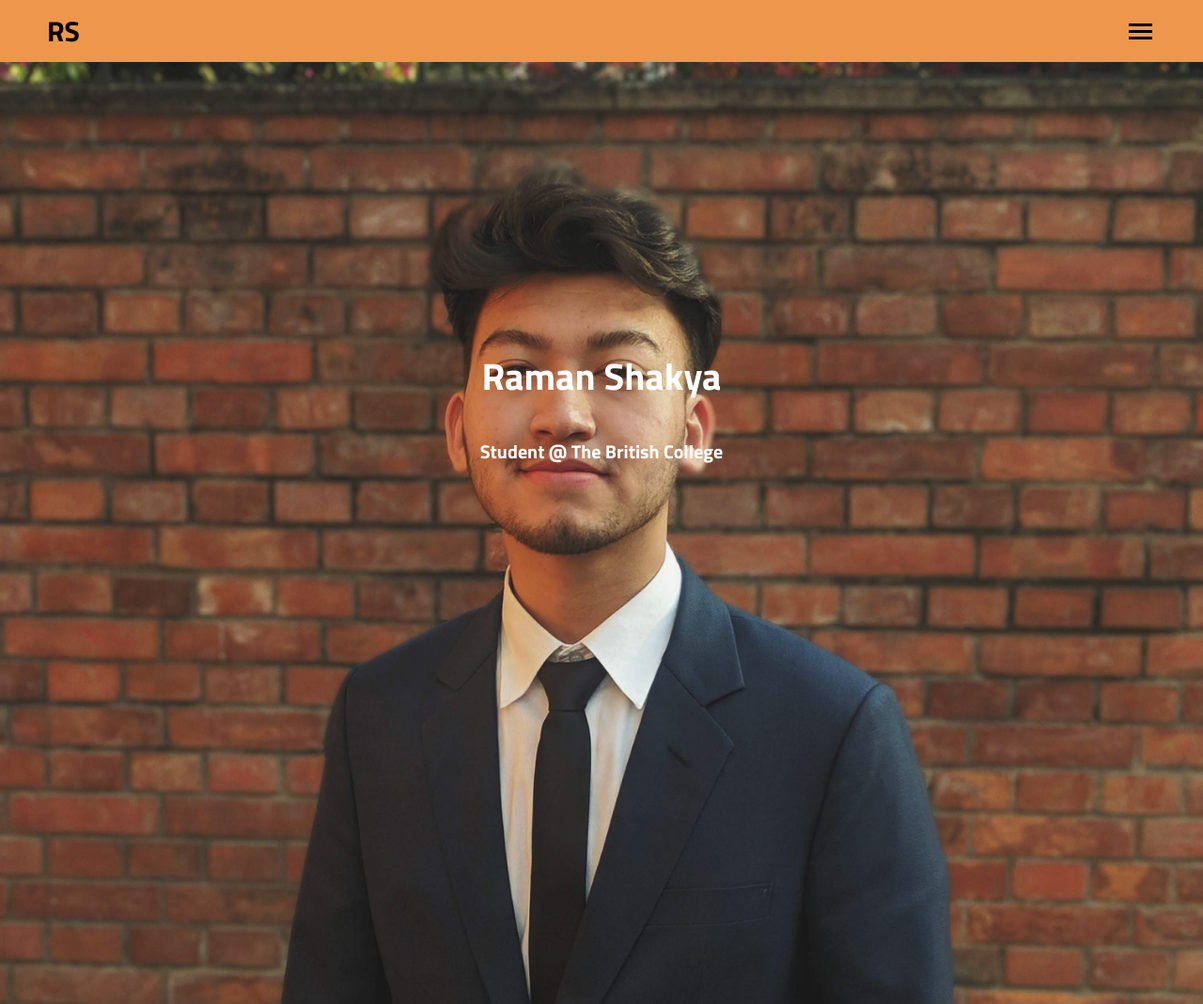
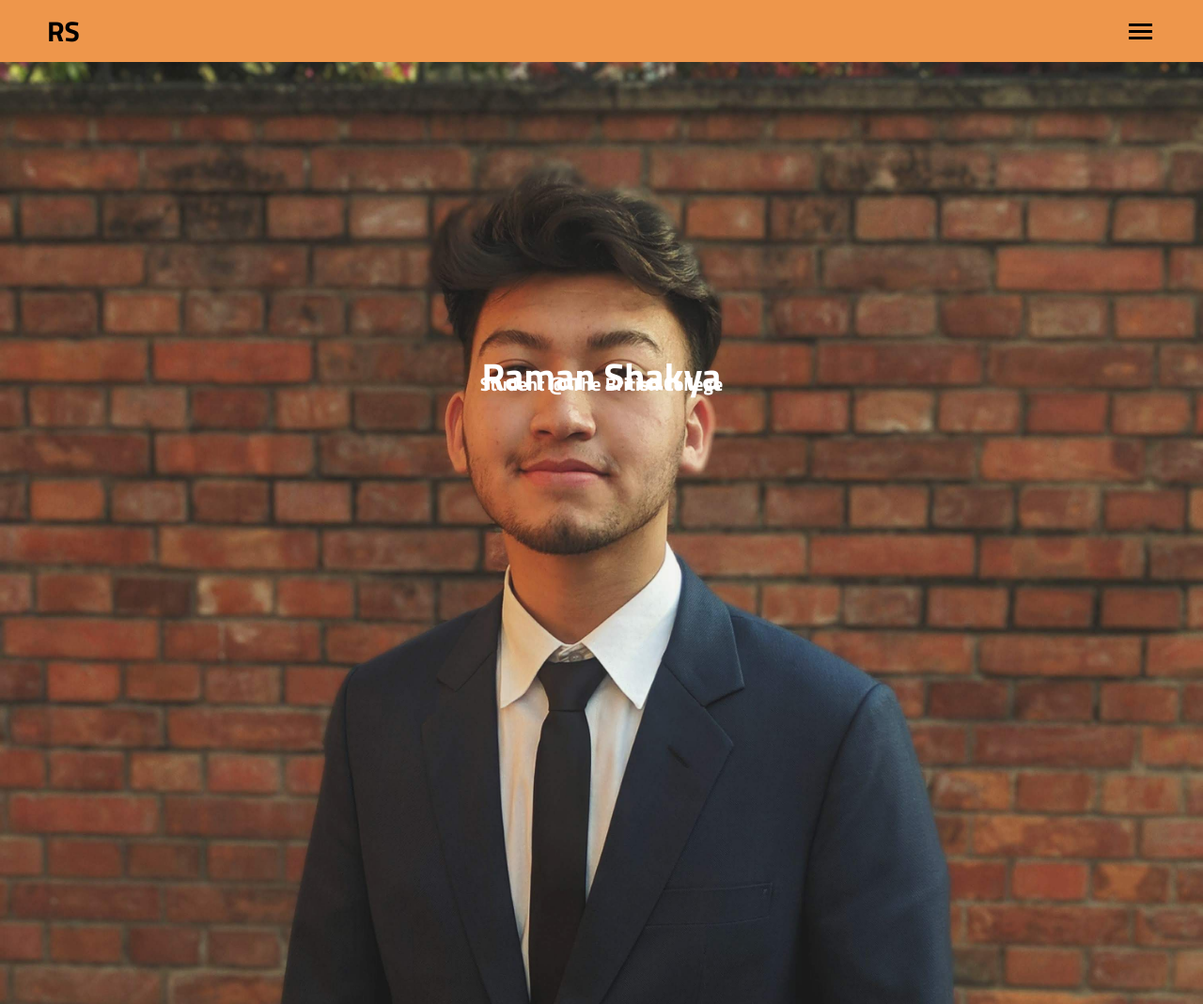
Before and after one commit to Ramanshk/Ramanshk.github.io, a plain HTML site: page index.html in a window 1280 px wide. Shown: the top 1069 px of the page at 94% size. Drawn offline with Linux system fonts and the light colour scheme.

Commit message:
Update style.css

```diff
--- a/style.css
+++ b/style.css
@@ -173,7 +173,7 @@
 
 	.intro p{
 		position: absolute;
-		top: 60%;
+		top: 51%;
 		left: 50%;
 		transform: translate(-50%, -50%);
 		font-size: 20px;
```
